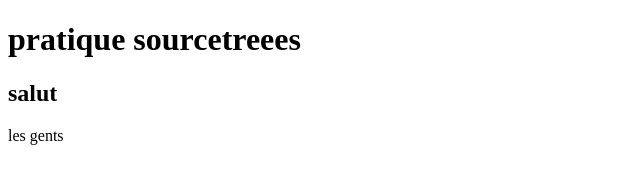
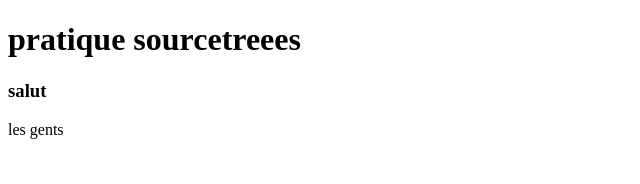
Before and after one commit to mohasebti74/pratiquesourcetree, a plain HTML site: page index.html in a window 1280 px wide. Shown: the full height of the page, 0-640 px from the left. Drawn offline with Linux system fonts and the light colour scheme.

Commit message:
fis staax

```diff
--- a/index.html
+++ b/index.html
@@ -7,7 +7,7 @@
 </head>
 <body>
 <h1>pratique sourcetreees</h1>
-<h2>salut</h2>
+<h3>salut</h3>
 <p> les gents</p>
 </body>
 </html>
```
